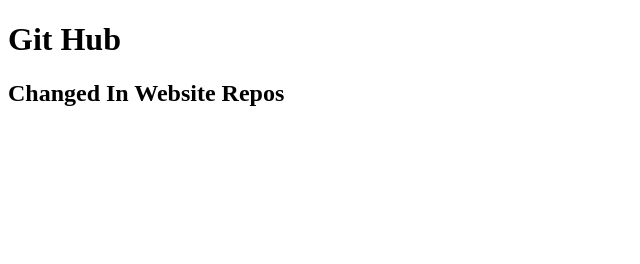
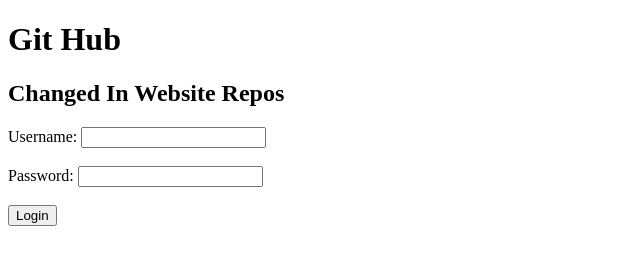
Before and after one commit to JeevaWebdeveloper/gitcode, a plain HTML site: page index.html in a window 1280 px wide. Shown: the whole page, without its empty margins (0-640 px from the left). Drawn offline with Linux system fonts and the light colour scheme.

Commit message:
login form added

```diff
--- a/index.html
+++ b/index.html
@@ -8,5 +8,17 @@
   <body>
     <h1>Git Hub</h1>
     <h2>Changed In Website Repos</h2>
+    <form action="/login" method="post">
+      <label for="username">Username:</label>
+      <input type="text" id="username" name="username" required /><br /><br />
+      <label for="password">Password:</label>
+      <input
+        type="password"
+        id="password"
+        name="password"
+        required
+      /><br /><br />
+      <input type="submit" value="Login" />
+    </form>
   </body>
 </html>
```
